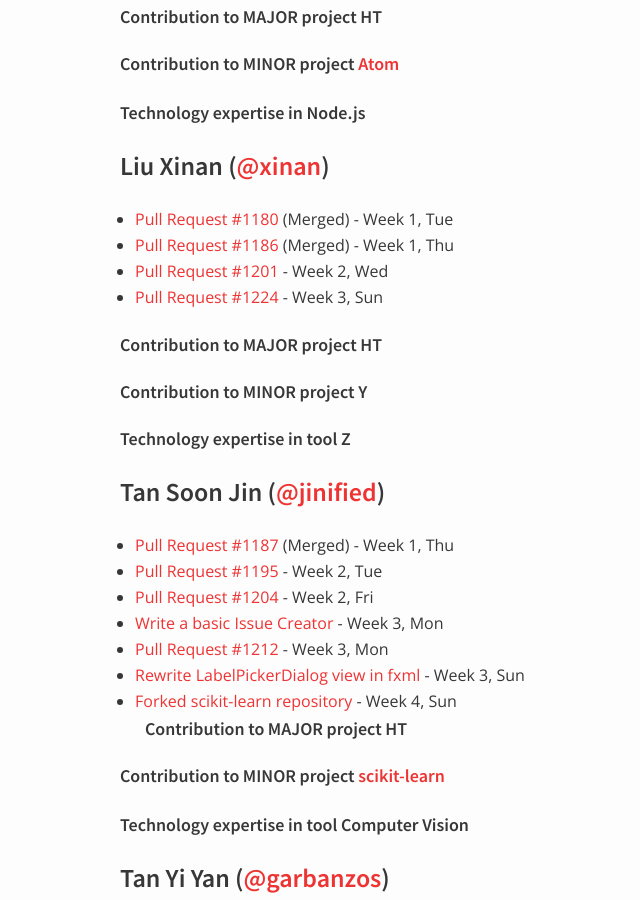
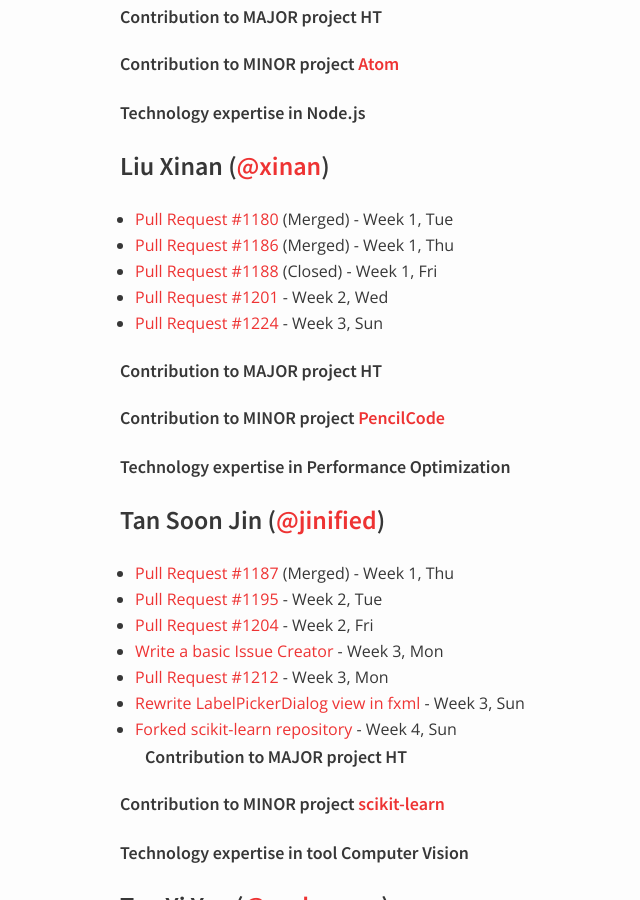
Before and after one commit to nus-oss/cs3281-AY1516S2-website, a Jekyll site: the page built from teams/hubturbo.md, in a window 1280 px wide and 900 px high, scrolled down 1815 px. Shown: the whole window, without its empty margins (250-890 px from the left). Built offline with Jekyll 4.4.1, drawn with Linux system fonts in a browser that asks for light colours; some of the changed text lies outside the part shown.

Commit message:
Update hubturbo.md

```diff
--- a/teams/hubturbo.md
+++ b/teams/hubturbo.md
@@ -30,7 +30,7 @@ permalink: /teams/hubturbo/
 
  - [@xinan](https://github.com/xinan)
    ([Liu Xinan](http://xinan.io))
-   - Technology Expertise:
+   - Technology Expertise: Performance Optimization
 
 # Work Plan
 
@@ -67,7 +67,6 @@ permalink: /teams/hubturbo/
 
 ##### Contribution to MAJOR project HT
 
-
 ##### Contribution to MINOR project [Atom](https://github.com/atom/atom)
 
 ##### Technology expertise in UX Design
@@ -88,14 +87,15 @@ permalink: /teams/hubturbo/
 
 * [Pull Request #1180](https://github.com/HubTurbo/HubTurbo/pull/1180) (Merged) - Week 1, Tue
 * [Pull Request #1186](https://github.com/HubTurbo/HubTurbo/pull/1186) (Merged) - Week 1, Thu
+* [Pull Request #1188](https://github.com/HubTurbo/HubTurbo/pull/1188) (Closed) - Week 1, Fri
 * [Pull Request #1201](https://github.com/HubTurbo/HubTurbo/pull/1201) - Week 2, Wed
 * [Pull Request #1224](https://github.com/HubTurbo/HubTurbo/pull/1224) - Week 3, Sun
 
 ##### Contribution to MAJOR project HT
 
-##### Contribution to MINOR project Y
+##### Contribution to MINOR project [PencilCode](https://github.com/PencilCode/pencilcode/)
 
-##### Technology expertise in tool Z
+##### Technology expertise in Performance Optimization
 
 ### Tan Soon Jin ([@jinified](https://github.com/jinified))
 
```
